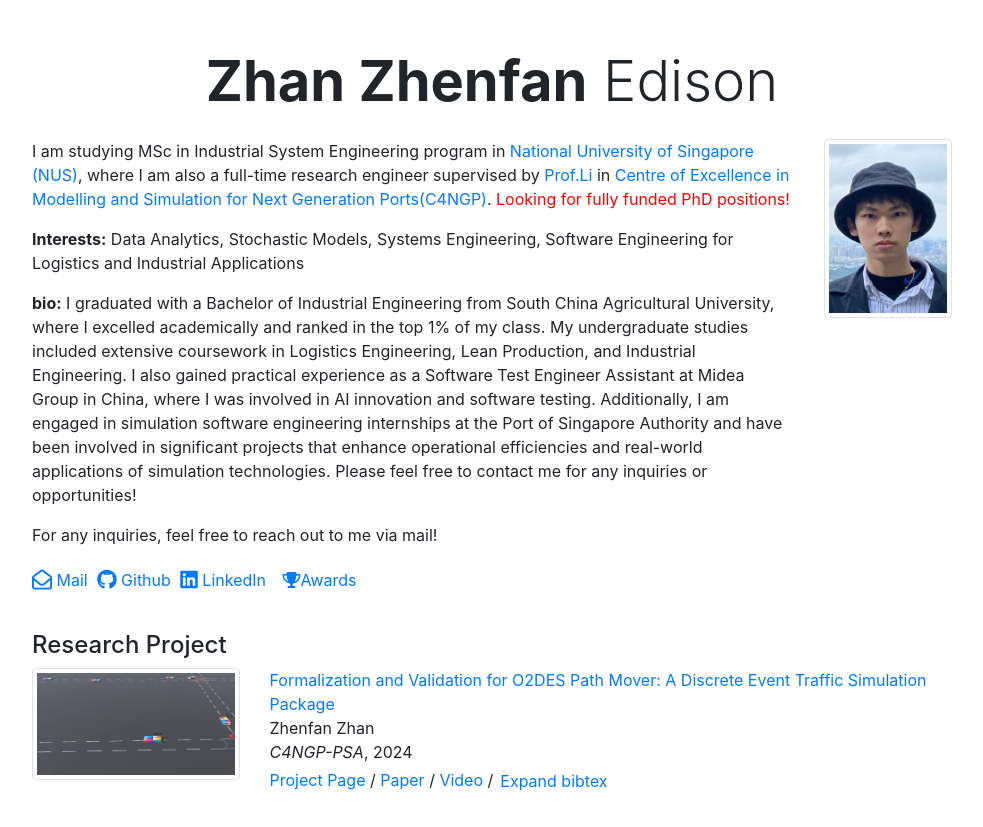
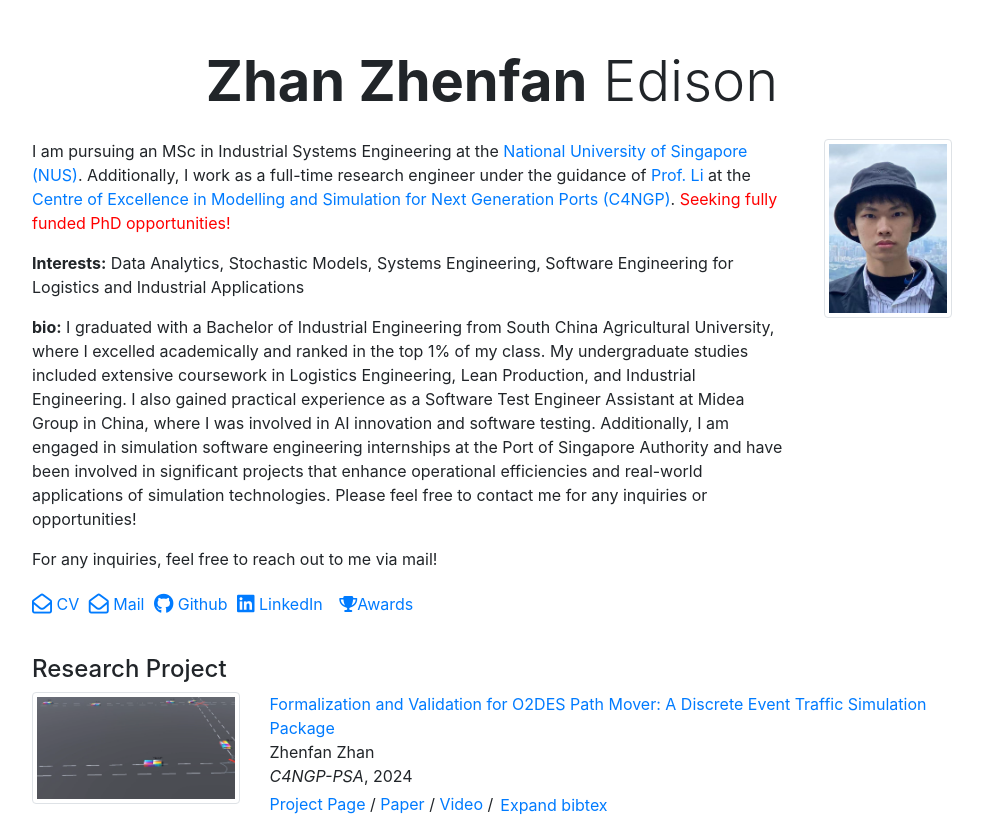
Before and after one commit to LDFS-S/CV..., a plain HTML site: page index.html in a window 1280 px wide. Shown: the top 827 px of the page, without its empty margins (148-1131 px from the left). Drawn offline with nearby package versions, Linux system fonts and the light colour scheme.

Commit message:
Add files via upload

```diff
--- a/index.html
+++ b/index.html
@@ -29,10 +29,11 @@
                     <div class="col-md-10" style="">
 
                <p>
-                    I am studying MSc in Industrial System Engineering program in <a href="https://nus.edu.sg/" target="_blank">National University of Singapore (NUS)</a>,
-                    where I am also a full-time research engineer supervised by <a href="https://cde.nus.edu.sg/isem/staff/li-haobin/" target="_blank">Prof.Li</a> in
-                    <a href="https://cde.nus.edu.sg/c4ngp/about-us/about-the-centre/" target="_blank">Centre of Excellence in Modelling and Simulation for Next Generation Ports(C4NGP)</a>.
-                    <span style="color: red;">Looking for fully funded PhD positions!</span>
+                    I am pursuing an MSc in Industrial Systems Engineering at the <a href="https://nus.edu.sg/" target="_blank">National University of Singapore (NUS)</a>.
+                    Additionally, I work as a full-time research engineer under the guidance of <a href="https://cde.nus.edu.sg/isem/staff/li-haobin/" target="_blank">Prof. Li</a> at the
+                    <a href="https://cde.nus.edu.sg/c4ngp/about-us/about-the-centre/" target="_blank">Centre of Excellence in Modelling and Simulation for Next Generation Ports (C4NGP)</a>.
+                    <span style="color: red;">Seeking fully funded PhD opportunities!</span>
+
                 </p>
 
 <p>
@@ -52,6 +53,7 @@ Please feel free to contact me for any inquiries or opportunities!
                 </p>
                 <p>For any inquiries, feel free to reach out to me via mail!</p>
                 <p>
+                    <a href="https://ldfs-s.github.io/PI/PHD_CV.pdf" style="margin-right: 5px"><i class="far fa-envelope-open fa-lg"></i> CV </a>
                     <a href="mailto:e1184294@u.nus.edu" style="margin-right: 5px"><i class="far fa-envelope-open fa-lg"></i> Mail</a>
                     <a href="https://github.com/LDFS-S" target="_blank" style="margin-right: 5px"><i class="fab fa-github fa-lg"></i> Github</a>
                     <a href="https://www.linkedin.com/in/zhenfan-zhan/" target="_blank" style="margin-right: 5px"><i class="fab fa-linkedin fa-lg"></i> LinkedIn</a>
```
